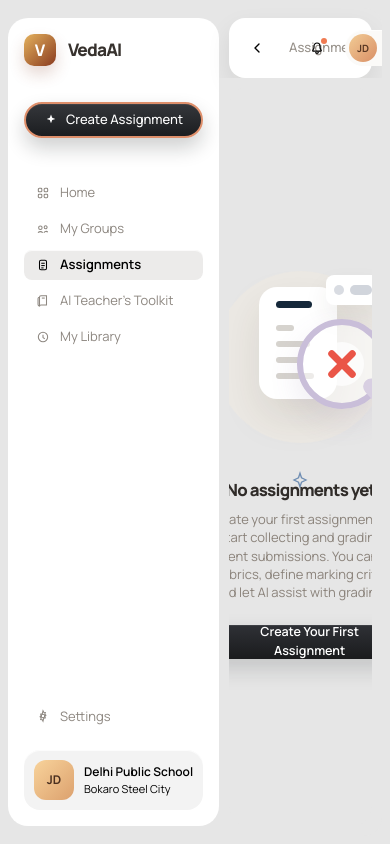
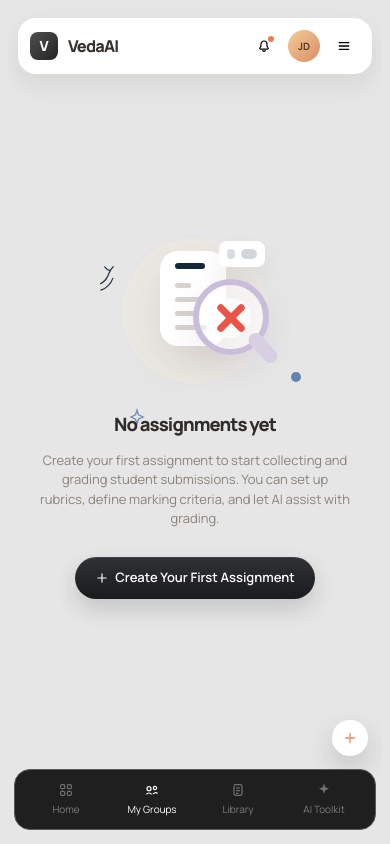
Before and after one commit to sagarboyal/ai-assessment-creator, a React (Vite) app in the folder frontend/: page / in a window 390 px wide. Built offline with nearby package versions, Linux system fonts and the light colour scheme.

Commit message:
feat: add responsiveness in home layout

```diff
--- a/frontend/src/app/App.tsx
+++ b/frontend/src/app/App.tsx
@@ -1,12 +1,19 @@
-import { EmptyAssignmentsState } from '../components/assignments/EmptyAssignmentsState'
-import { Sidebar } from '../components/layout/Sidebar'
-import { TopBar } from '../components/layout/TopBar'
+import { EmptyAssignmentsState } from "../components/assignments/EmptyAssignmentsState";
+import {
+  AssignmentIcon,
+  GridIcon,
+  GroupIcon,
+  PlusIcon,
+  SparkIcon,
+} from "../components/icons";
+import { Sidebar } from "../components/layout/Sidebar";
+import { TopBar } from "../components/layout/TopBar";
 
 export function App() {
   return (
     <main className="h-screen overflow-hidden bg-[var(--shell-bg)] p-2 text-[var(--text-strong)] sm:p-2.5">
-      <div className="assignment-shell mx-auto flex h-full max-w-[1600px] overflow-hidden rounded-[18px] bg-[var(--shell-bg)]">
-        <div className="flex py-2.5">
+      <div className="assignment-shell relative mx-auto flex h-full max-w-[1600px] overflow-hidden rounded-[18px] bg-[var(--shell-bg)] md:flex-row">
+        <div className="hidden py-2.5 md:flex">
           <Sidebar />
         </div>
 
@@ -14,7 +21,43 @@ export function App() {
           <TopBar />
           <EmptyAssignmentsState />
         </section>
+
+        <button className="absolute bottom-[80px] right-3.5 z-20 grid h-9 w-9 place-items-center rounded-full bg-white text-[#ef8e63] shadow-[0_12px_28px_rgba(0,0,0,0.16)] md:hidden">
+          <PlusIcon className="h-4 w-4" />
+        </button>
+
+        <nav className="absolute inset-x-1.5 bottom-1.5 z-20 rounded-[16px] border border-[#5a5a5a] bg-[#1f1f1f] px-2 py-2 md:hidden md:rounded-[8px] md:px-3 md:py-3">
+          <div className="grid grid-cols-4">
+            <MobileNavItem icon={GridIcon} label="Home" />
+            <MobileNavItem icon={GroupIcon} label="My Groups" active />
+            <MobileNavItem icon={AssignmentIcon} label="Library" />
+            <MobileNavItem icon={SparkIcon} label="AI Toolkit" />
+          </div>
+        </nav>
       </div>
     </main>
-  )
+  );
 }
+
+type MobileNavItemProps = {
+  active?: boolean;
+  icon: typeof GridIcon;
+  label: string;
+};
+
+function MobileNavItem({
+  active = false,
+  icon: Icon,
+  label,
+}: MobileNavItemProps) {
+  return (
+    <button
+      className={`flex flex-col items-center gap-1 py-1 text-[10px] ${
+        active ? "text-white" : "text-[#7d7d7d]"
+      }`}
+    >
+      <Icon className={`h-4 w-4 ${active ? "text-white" : "text-[#6f6f6f]"}`} />
+      <span>{label}</span>
+    </button>
+  );
+}
--- a/frontend/src/components/assignments/EmptyAssignmentsState.tsx
+++ b/frontend/src/components/assignments/EmptyAssignmentsState.tsx
@@ -2,27 +2,27 @@ import { PlusIcon, ScribbleIcon, SparkleOutlineIcon } from "../icons";
 
 export function EmptyAssignmentsState() {
   return (
-    <div className="assignment-canvas relative flex-1 min-h-0 overflow-hidden bg-[#e6e6e6] px-2.5 pb-2.5 pt-2 sm:px-3 sm:pb-3">
-      <div className="relative flex h-full min-h-0 items-center justify-center overflow-hidden rounded-[20px] bg-[#e6e6e6] px-6 py-18">
-        <div className="pointer-events-none absolute top-[30.5%] left-[38.7%] h-8 w-8 rotate-[-8deg] text-[#0f1f33] opacity-90">
+    <div className="assignment-canvas relative flex-1 min-h-0 overflow-hidden bg-[var(--shell-bg)] px-2.5 pb-24 pt-2 sm:bg-[var(--shell-bg)] sm:px-3 sm:pb-3">
+      <div className="relative flex h-full min-h-0 items-center justify-center overflow-hidden rounded-[20px] bg-[var(--shell-bg)]  px-4 py-8 sm:bg-[var(--shell-bg)] sm:px-6 sm:py-18">
+        <div className="pointer-events-none absolute left-[22%] top-[27%] h-8 w-8 rotate-[-8deg] text-[#0f1f33] opacity-90 sm:left-[38.7%] sm:top-[30.5%]">
           <ScribbleIcon />
         </div>
-        <div className="pointer-events-none absolute top-[52%] left-[43.3%] h-4.5 w-4.5 text-[#5a7eaa] opacity-85">
+        <div className="pointer-events-none absolute left-[31%] top-[49.5%] h-4.5 w-4.5 text-[#5a7eaa] opacity-85 sm:left-[43.3%] sm:top-[52%]">
           <SparkleOutlineIcon />
         </div>
-        <div className="pointer-events-none absolute top-[45.5%] right-[37%] h-2.5 w-2.5 rounded-full bg-[#5579a7] opacity-90" />
+        <div className="pointer-events-none absolute right-[20%] top-[44%] h-2.5 w-2.5 rounded-full bg-[#5579a7] opacity-90 sm:right-[37%] sm:top-[45.5%]" />
 
         <div className="relative z-10 flex max-w-[355px] flex-col items-center text-center">
           <EmptyStateGraphic />
-          <h1 className="mt-4 text-[1.05rem] font-extrabold tracking-[-0.045em] text-[#302c29]">
+          <h1 className="mt-3 text-[1.15rem] font-extrabold tracking-[-0.05em] text-[#302c29] sm:mt-4 sm:text-[1.05rem] sm:tracking-[-0.045em]">
             No assignments yet
           </h1>
-          <p className="mt-2 max-w-[332px] text-[13px] leading-[1.4] text-[#8b837b]">
+          <p className="mt-3 max-w-[312px] text-[13px] leading-[1.5] text-[#8b837b] sm:mt-2 sm:max-w-[332px] sm:leading-[1.4]">
             Create your first assignment to start collecting and grading student
             submissions. You can set up rubrics, define marking criteria, and
             let AI assist with grading.
           </p>
-          <button className="mt-6 inline-flex h-[34px] items-center justify-center gap-1.5 rounded-full bg-[linear-gradient(180deg,#2f3136_0%,#1a1b1d_100%)] px-5 text-[12.5px] font-semibold text-white shadow-[0_10px_22px_rgba(20,23,31,0.16),inset_0_1px_0_rgba(255,255,255,0.08)] transition hover:-translate-y-0.5">
+          <button className="mt-7 inline-flex h-[42px] items-center justify-center gap-1.5 rounded-full bg-[linear-gradient(180deg,#2f3136_0%,#1a1b1d_100%)] px-5 text-[13px] font-semibold text-white shadow-[0_10px_22px_rgba(20,23,31,0.16),inset_0_1px_0_rgba(255,255,255,0.08)] transition hover:-translate-y-0.5 sm:mt-6 sm:h-[34px] sm:text-[12.5px]">
             <PlusIcon className="h-3.5 w-3.5" />
             Create Your First Assignment
           </button>
@@ -34,21 +34,21 @@ export function EmptyAssignmentsState() {
 
 function EmptyStateGraphic() {
   return (
-    <div className="relative h-[208px] w-[208px]">
-      <div className="absolute inset-[18px] rounded-full bg-[#ece9e4]" />
-      <div className="absolute top-[34px] left-[62px] h-[112px] w-[78px] rounded-[18px] bg-white shadow-[0_18px_40px_rgba(58,46,32,0.1)]" />
-      <div className="absolute top-[22px] right-[25px] flex h-[30px] w-[54px] items-center gap-1.5 rounded-[8px] bg-white px-2 shadow-[0_12px_24px_rgba(68,55,36,0.08)]">
+    <div className="relative h-[176px] w-[176px] sm:h-[208px] sm:w-[208px]">
+      <div className="absolute inset-[15px] rounded-full bg-[#ece9e4] sm:inset-[18px]" />
+      <div className="absolute left-[53px] top-[28px] h-[95px] w-[66px] rounded-[18px] bg-white shadow-[0_18px_40px_rgba(58,46,32,0.1)] sm:left-[62px] sm:top-[34px] sm:h-[112px] sm:w-[78px]" />
+      <div className="absolute right-[18px] top-[18px] flex h-[26px] w-[46px] items-center gap-1.5 rounded-[8px] bg-white px-2 shadow-[0_12px_24px_rgba(68,55,36,0.08)] sm:right-[25px] sm:top-[22px] sm:h-[30px] sm:w-[54px]">
         <span className="h-2.5 w-2.5 rounded-full bg-[#d9dce2]" />
         <span className="h-2.5 w-5.5 rounded-full bg-[#d1d5dc]" />
       </div>
-      <div className="absolute top-[48px] left-[79px] h-[7px] w-[36px] rounded-full bg-[#15283a]" />
-      <div className="absolute top-[72px] left-[79px] h-[6px] w-[18px] rounded-full bg-[#d6d3ce]" />
-      <div className="absolute top-[88px] left-[79px] h-[6px] w-[34px] rounded-full bg-[#d6d3ce]" />
-      <div className="absolute top-[104px] left-[79px] h-[6px] w-[26px] rounded-full bg-[#d6d3ce]" />
-      <div className="absolute top-[120px] left-[79px] h-[6px] w-[38px] rounded-full bg-[#d6d3ce]" />
-      <div className="absolute top-[66px] left-[100px] h-[90px] w-[90px] rounded-full border-[6px] border-[#c9bed9] bg-[rgba(255,255,255,0.56)] shadow-[0_12px_30px_rgba(112,89,140,0.12)]" />
-      <div className="absolute top-[135px] left-[162px] h-[16px] w-[42px] rotate-[47deg] rounded-full bg-[#d8cfe2]" />
-      <div className="absolute top-[89px] left-[123px] grid h-[44px] w-[44px] place-items-center rounded-full bg-white/72">
+      <div className="absolute left-[68px] top-[40px] h-[6px] w-[30px] rounded-full bg-[#15283a] sm:left-[79px] sm:top-[48px] sm:h-[7px] sm:w-[36px]" />
+      <div className="absolute left-[68px] top-[60px] h-[5px] w-[16px] rounded-full bg-[#d6d3ce] sm:left-[79px] sm:top-[72px] sm:h-[6px] sm:w-[18px]" />
+      <div className="absolute left-[68px] top-[74px] h-[5px] w-[28px] rounded-full bg-[#d6d3ce] sm:left-[79px] sm:top-[88px] sm:h-[6px] sm:w-[34px]" />
+      <div className="absolute left-[68px] top-[88px] h-[5px] w-[22px] rounded-full bg-[#d6d3ce] sm:left-[79px] sm:top-[104px] sm:h-[6px] sm:w-[26px]" />
+      <div className="absolute left-[68px] top-[102px] h-[5px] w-[32px] rounded-full bg-[#d6d3ce] sm:left-[79px] sm:top-[120px] sm:h-[6px] sm:w-[38px]" />
+      <div className="absolute left-[86px] top-[56px] h-[76px] w-[76px] rounded-full border-[6px] border-[#c9bed9] bg-[rgba(255,255,255,0.56)] shadow-[0_12px_30px_rgba(112,89,140,0.12)] sm:left-[100px] sm:top-[66px] sm:h-[90px] sm:w-[90px]" />
+      <div className="absolute left-[138px] top-[118px] h-[14px] w-[36px] rotate-[47deg] rounded-full bg-[#d8cfe2] sm:left-[162px] sm:top-[135px] sm:h-[16px] sm:w-[42px]" />
+      <div className="absolute left-[104px] top-[75px] grid h-[40px] w-[40px] place-items-center rounded-full bg-white/72 sm:left-[123px] sm:top-[89px] sm:h-[44px] sm:w-[44px]">
         <span className="relative block h-6 w-6">
           <span className="absolute left-1/2 top-1/2 h-[7px] w-[36px] -translate-x-1/2 -translate-y-1/2 rotate-45 rounded-full bg-[#ea5547]" />
           <span className="absolute left-1/2 top-1/2 h-[7px] w-[36px] -translate-x-1/2 -translate-y-1/2 -rotate-45 rounded-full bg-[#ea5547]" />
--- a/frontend/src/components/icons/index.tsx
+++ b/frontend/src/components/icons/index.tsx
@@ -1,64 +1,100 @@
-import type { IconProps } from '../../types/icon'
+import type { IconProps } from "../../types/icon";
 
 export function GridIcon({ className }: IconProps) {
   return (
-    <svg viewBox="0 0 24 24" fill="none" stroke="currentColor" strokeWidth="1.8" className={className}>
+    <svg
+      viewBox="0 0 24 24"
+      fill="none"
+      stroke="currentColor"
+      strokeWidth="1.8"
+      className={className}
+    >
       <rect x="4" y="4" width="6" height="6" rx="1.5" />
       <rect x="14" y="4" width="6" height="6" rx="1.5" />
       <rect x="4" y="14" width="6" height="6" rx="1.5" />
       <rect x="14" y="14" width="6" height="6" rx="1.5" />
     </svg>
-  )
+  );
 }
 
 export function GroupIcon({ className }: IconProps) {
   return (
-    <svg viewBox="0 0 24 24" fill="none" stroke="currentColor" strokeWidth="1.8" className={className}>
+    <svg
+      viewBox="0 0 24 24"
+      fill="none"
+      stroke="currentColor"
+      strokeWidth="1.8"
+      className={className}
+    >
       <path d="M7.5 13a3 3 0 1 0 0-6 3 3 0 0 0 0 6Z" />
       <path d="M16.5 11.5a2.5 2.5 0 1 0 0-5 2.5 2.5 0 0 0 0 5Z" />
       <path d="M3.5 18.5a5 5 0 0 1 8 0" />
       <path d="M13.5 18.5a4.2 4.2 0 0 1 6.8-1.2" />
     </svg>
-  )
+  );
 }
 
 export function AssignmentIcon({ className }: IconProps) {
   return (
-    <svg viewBox="0 0 24 24" fill="none" stroke="currentColor" strokeWidth="1.8" className={className}>
+    <svg
+      viewBox="0 0 24 24"
+      fill="none"
+      stroke="currentColor"
+      strokeWidth="1.8"
+      className={className}
+    >
       <rect x="6" y="4" width="12" height="16" rx="2.5" />
       <path d="M9 9h6" />
       <path d="M9 13h6" />
       <path d="M9 17h4" />
     </svg>
-  )
+  );
 }
 
 export function BookIcon({ className }: IconProps) {
   return (
-    <svg viewBox="0 0 24 24" fill="none" stroke="currentColor" strokeWidth="1.8" className={className}>
+    <svg
+      viewBox="0 0 24 24"
+      fill="none"
+      stroke="currentColor"
+      strokeWidth="1.8"
+      className={className}
+    >
       <path d="M6 5.5A2.5 2.5 0 0 1 8.5 3H18v16h-9.5A2.5 2.5 0 0 0 6 21.5v-16Z" />
       <path d="M6 5.5A2.5 2.5 0 0 0 3.5 8V18A2.5 2.5 0 0 0 6 20.5" />
       <path d="M10 7h5" />
     </svg>
-  )
+  );
 }
 
 export function ClockIcon({ className }: IconProps) {
   return (
-    <svg viewBox="0 0 24 24" fill="none" stroke="currentColor" strokeWidth="1.8" className={className}>
+    <svg
+      viewBox="0 0 24 24"
+      fill="none"
+      stroke="currentColor"
+      strokeWidth="1.8"
+      className={className}
+    >
       <circle cx="12" cy="12" r="8" />
       <path d="M12 8v5l3 2" />
     </svg>
-  )
+  );
 }
 
 export function GearIcon({ className }: IconProps) {
   return (
-    <svg viewBox="0 0 24 24" fill="none" stroke="currentColor" strokeWidth="1.8" className={className}>
+    <svg
+      viewBox="0 0 24 24"
+      fill="none"
+      stroke="currentColor"
+      strokeWidth="1.8"
+      className={className}
+    >
       <path d="m12 3 1.2 2.5 2.8.4-.9 2.7 1.9 2-1.9 2 .9 2.7-2.8.4L12 21l-1.2-2.5-2.8-.4.9-2.7-1.9-2 1.9-2-.9-2.7 2.8-.4L12 3Z" />
       <circle cx="12" cy="12" r="3" />
     </svg>
-  )
+  );
 }
 
 export function SparkIcon({ className }: IconProps) {
@@ -66,56 +102,106 @@ export function SparkIcon({ className }: IconProps) {
     <svg viewBox="0 0 24 24" fill="currentColor" className={className}>
       <path d="M12 2.5 14.1 8l5.4 2.1-5.4 2.1L12 17.5l-2.1-5.3L4.5 10.1 9.9 8 12 2.5Z" />
     </svg>
-  )
+  );
 }
 
 export function ArrowLeftIcon({ className }: IconProps) {
   return (
-    <svg viewBox="0 0 24 24" fill="none" stroke="currentColor" strokeWidth="2" className={className}>
+    <svg
+      viewBox="0 0 24 24"
+      fill="none"
+      stroke="currentColor"
+      strokeWidth="2"
+      className={className}
+    >
       <path d="m15 18-6-6 6-6" strokeLinecap="round" strokeLinejoin="round" />
     </svg>
-  )
+  );
 }
 
 export function BellIcon({ className }: IconProps) {
   return (
-    <svg viewBox="0 0 24 24" fill="none" stroke="currentColor" strokeWidth="1.8" className={className}>
+    <svg
+      viewBox="0 0 24 24"
+      fill="none"
+      stroke="currentColor"
+      strokeWidth="1.8"
+      className={className}
+    >
       <path d="M12 4.5A4.5 4.5 0 0 0 7.5 9v2.3c0 .8-.2 1.6-.7 2.2L5.8 15a1 1 0 0 0 .8 1.6h10.8a1 1 0 0 0 .8-1.6l-1-1.5c-.5-.6-.7-1.4-.7-2.2V9A4.5 4.5 0 0 0 12 4.5Z" />
       <path d="M10 18a2 2 0 0 0 4 0" />
     </svg>
-  )
+  );
 }
 
 export function ChevronDownIcon({ className }: IconProps) {
   return (
-    <svg viewBox="0 0 24 24" fill="none" stroke="currentColor" strokeWidth="2" className={className}>
+    <svg
+      viewBox="0 0 24 24"
+      fill="none"
+      stroke="currentColor"
+      strokeWidth="2"
+      className={className}
+    >
       <path d="m7 10 5 5 5-5" strokeLinecap="round" strokeLinejoin="round" />
     </svg>
-  )
+  );
 }
 
 export function PlusIcon({ className }: IconProps) {
   return (
-    <svg viewBox="0 0 24 24" fill="none" stroke="currentColor" strokeWidth="2" className={className}>
+    <svg
+      viewBox="0 0 24 24"
+      fill="none"
+      stroke="currentColor"
+      strokeWidth="2"
+      className={className}
+    >
       <path d="M12 5v14M5 12h14" strokeLinecap="round" />
     </svg>
-  )
+  );
+}
+
+export function MenuIcon({ className }: IconProps) {
+  return (
+    <svg
+      viewBox="0 0 24 24"
+      fill="none"
+      stroke="currentColor"
+      strokeWidth="2"
+      className={className}
+    >
+      <path d="M5 7h14M5 12h14M5 17h14" strokeLinecap="round" />
+    </svg>
+  );
 }
 
 export function ScribbleIcon() {
   return (
-    <svg viewBox="0 0 64 64" fill="none" stroke="currentColor" strokeWidth="2.4" className="h-full w-full">
+    <svg
+      viewBox="0 0 64 64"
+      fill="none"
+      stroke="currentColor"
+      strokeWidth="2.4"
+      className="h-full w-full"
+    >
       <path d="M7 44c7-2 12-6 16-12 4-6 6-13 14-18" strokeLinecap="round" />
       <path d="M20 12c2 4 5 7 10 9" strokeLinecap="round" />
       <path d="M6 57c11-2 21-9 27-20" strokeLinecap="round" />
     </svg>
-  )
+  );
 }
 
 export function SparkleOutlineIcon() {
   return (
-    <svg viewBox="0 0 24 24" fill="none" stroke="currentColor" strokeWidth="1.8" className="h-full w-full">
+    <svg
+      viewBox="0 0 24 24"
+      fill="none"
+      stroke="currentColor"
+      strokeWidth="1.8"
+      className="h-full w-full"
+    >
       <path d="m12 3 2 6 6 3-6 3-2 6-2-6-6-3 6-3 2-6Z" />
     </svg>
-  )
+  );
 }
--- a/frontend/src/components/layout/Sidebar.tsx
+++ b/frontend/src/components/layout/Sidebar.tsx
@@ -3,7 +3,7 @@ import { GearIcon, SparkIcon } from "../icons";
 
 export function Sidebar() {
   return (
-    <aside className="flex w-full max-w-[304px] flex-col self-stretch rounded-[20px] bg-white p-4">
+    <aside className="hidden w-full max-w-[304px] flex-col self-stretch rounded-[20px] bg-white p-4 md:flex">
       <div className="flex items-center gap-3">
         <div className="grid h-8 w-8 place-items-center rounded-[10px] bg-[linear-gradient(135deg,#e4b15d_0%,#8a3b1f_100%)] text-base font-black text-white shadow-[0_8px_16px_rgba(130,54,30,0.2)]">
           V
--- a/frontend/src/components/layout/TopBar.tsx
+++ b/frontend/src/components/layout/TopBar.tsx
@@ -1,9 +1,32 @@
-import { ArrowLeftIcon, BellIcon, ChevronDownIcon } from '../icons'
+import { ArrowLeftIcon, BellIcon, ChevronDownIcon, MenuIcon } from "../icons";
 
 export function TopBar() {
   return (
     <header className="px-2.5 pt-2.5">
-      <div className="flex items-center gap-3 rounded-2xl bg-white px-5 py-3 shadow-[0_10px_24px_rgba(28,21,14,0.08)]">
+      <div className="flex items-center rounded-[18px] bg-white px-3 py-3 shadow-[0_10px_24px_rgba(28,21,14,0.08)] md:hidden">
+        <div className="flex items-center gap-2.5">
+          <div className="grid h-7 w-7 place-items-center rounded-[8px] bg-[linear-gradient(135deg,#4f4f4f_0%,#242424_100%)] text-sm font-black text-white">
+            V
+          </div>
+          <div className="text-[1.02rem] font-extrabold tracking-[-0.05em] text-[#37322e]">
+            VedaAI
+          </div>
+        </div>
+        <div className="ml-auto flex items-center gap-2">
+          <button className="relative grid h-8 w-8 place-items-center rounded-full text-[var(--text-soft)]">
+            <BellIcon className="h-4 w-4" />
+            <span className="absolute top-1.5 right-1.5 h-1.5 w-1.5 rounded-full bg-[#f07b52]" />
+          </button>
+          <button className="grid h-8 w-8 place-items-center rounded-full bg-[linear-gradient(135deg,#f2cc95_0%,#d98f66_100%)] text-[10px] font-bold text-[#593824]">
+            JD
+          </button>
+          <button className="grid h-8 w-8 place-items-center rounded-full text-[var(--text-soft)]">
+            <MenuIcon className="h-4 w-4" />
+          </button>
+        </div>
+      </div>
+
+      <div className="hidden items-center gap-3 rounded-2xl bg-white px-5 py-3 shadow-[0_10px_24px_rgba(28,21,14,0.08)] md:flex">
         <button className="grid h-7 w-7 place-items-center rounded-full text-[var(--text-strong)] transition hover:-translate-y-0.5">
           <ArrowLeftIcon className="h-4 w-4" />
         </button>
@@ -12,7 +35,9 @@ export function TopBar() {
           <AssignmentGlyph />
         </div>
 
-        <div className="min-w-0 text-[13px] font-medium text-[#97918a]">Assignment</div>
+        <div className="min-w-0 text-[13px] font-medium text-[#97918a]">
+          Assignment
+        </div>
 
         <div className="ml-auto flex items-center gap-3">
           <button className="relative grid h-8 w-8 place-items-center rounded-full text-[var(--text-soft)] transition hover:text-[var(--text-strong)]">
@@ -25,23 +50,31 @@ export function TopBar() {
               JD
             </div>
             <div className="hidden sm:block">
-              <div className="text-[12px] font-semibold text-[var(--text-strong)]">John Doe</div>
+              <div className="text-[12px] font-semibold text-[var(--text-strong)]">
+                John Doe
+              </div>
             </div>
             <ChevronDownIcon className="h-3.5 w-3.5 text-[var(--text-faint)]" />
           </button>
         </div>
       </div>
     </header>
-  )
+  );
 }
 
 function AssignmentGlyph() {
   return (
-    <svg viewBox="0 0 24 24" fill="none" stroke="currentColor" strokeWidth="1.8" className="h-full w-full">
+    <svg
+      viewBox="0 0 24 24"
+      fill="none"
+      stroke="currentColor"
+      strokeWidth="1.8"
+      className="h-full w-full"
+    >
       <rect x="4" y="4" width="6" height="6" rx="1.5" />
       <rect x="14" y="4" width="6" height="6" rx="1.5" />
       <rect x="4" y="14" width="6" height="6" rx="1.5" />
       <rect x="14" y="14" width="6" height="6" rx="1.5" />
     </svg>
-  )
+  );
 }
```
